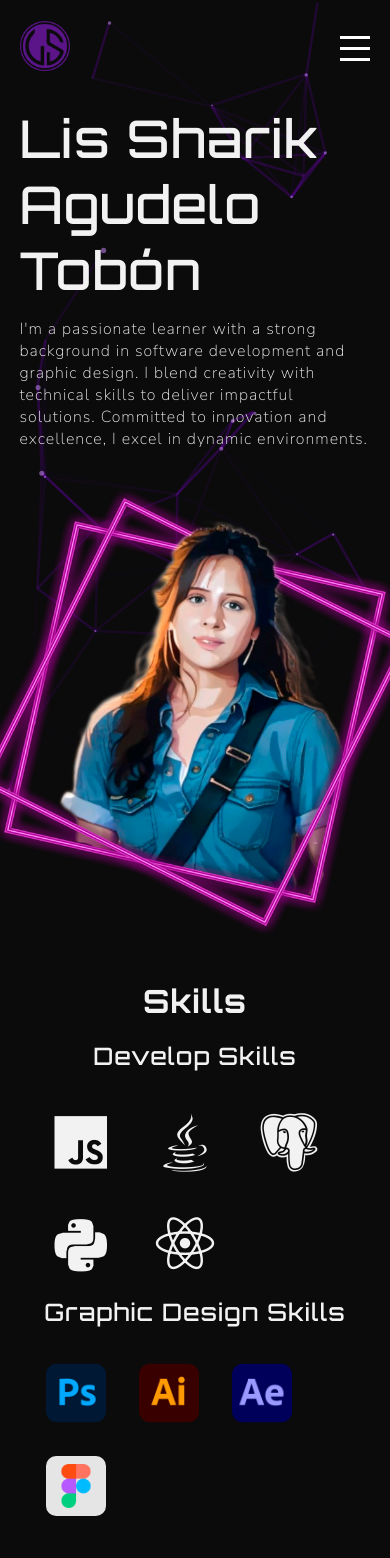
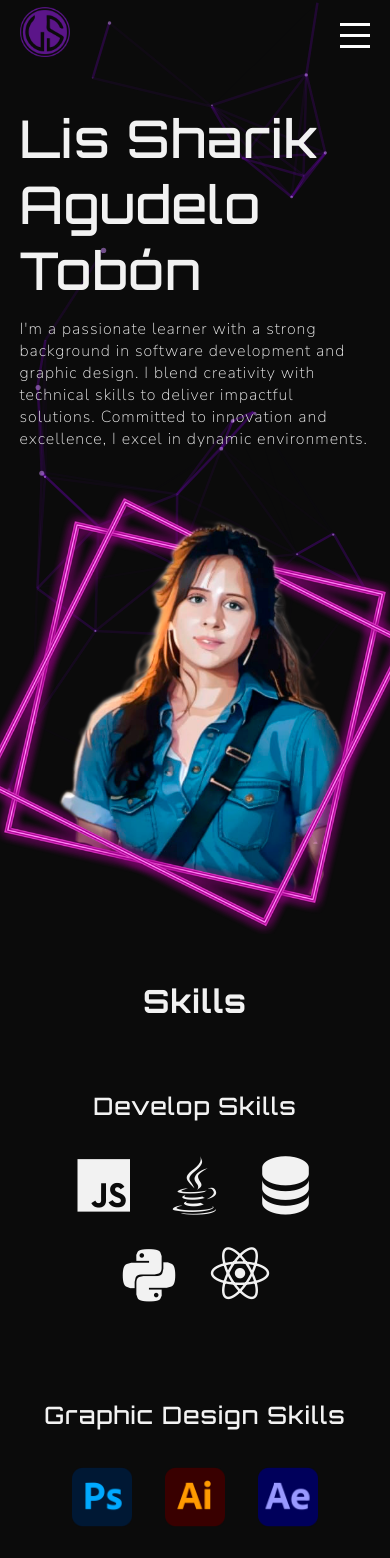
Before and after one commit to LisSharik/Portfolio-Lis_Sharik_Agudelo, a React (Vite) app: page / in a window 390 px wide. Shown: the top 1558 px of the page. Built offline with nearby package versions, Linux system fonts and the light colour scheme.

Commit message:
Ajustando cosas

```diff
--- a/src/components/Contacts/Contacts.css
+++ b/src/components/Contacts/Contacts.css
@@ -25,15 +25,18 @@
 .contacts{
     display: flex;
     justify-content: flex-start;
-    align-items: center;
+    align-items: flex-start;
     flex-wrap: wrap;
     gap: 20px;
     & p{
         display: flex;
+        justify-content: center;
+        align-items: center;
         gap: 10px;
     }
     & i{
         font-size: 24px;
+
     }
 }
 
--- a/src/components/Contacts/Contacts.jsx
+++ b/src/components/Contacts/Contacts.jsx
@@ -10,6 +10,7 @@ export function Contacts() {
             <p><i className='bx bxs-map'></i>Cl. 16 #55-129</p>
             <p><i className='bx bxs-phone'></i>+57 302 367 87 14</p>
             <p><i className='bx bxs-envelope' ></i>lissharik@gmail.com</p>
+            <p><i className='bx bxl-github'></i>LisSharik</p>
         </div>
       </div>
       <div className="map">
--- a/src/components/Menu/Menu.css
+++ b/src/components/Menu/Menu.css
@@ -54,11 +54,10 @@
         width: 100%;
         height: 8vh;
         position: fixed;
-        top: 15px;
         display: flex;
         justify-content: space-between;
         align-items: center;
-        padding: 0 20px;
+        padding: 35px 20px;
         background-color: transparent;
         z-index: 1000;
         transition: background-color 0.3s;
--- a/src/components/Skills/Skill.jsx
+++ b/src/components/Skills/Skill.jsx
@@ -12,7 +12,7 @@ export function Skills(){
                     <div className="skillsIcons">
                         <i className='bx bxl-javascript'></i>
                         <i className='bx bxl-java' ></i>
-                        <i className='bx bxl-postgresql' ></i>
+                        <i className='bx bxs-data'></i>
                         <i className='bx bxl-python' ></i>
                         <i className='bx bxl-react' ></i>
                     </div>
--- a/src/components/Skills/Skills.css
+++ b/src/components/Skills/Skills.css
@@ -16,6 +16,7 @@
     display: flex;
     justify-content: center;
     align-items: center;
+   margin-top: 50px;
 
 }
 
@@ -34,7 +35,7 @@
 .softwareDevelop .skillsIcons, .softwareDesign .skillsDesign{
     width: 70%;
     display: flex;
-    justify-content: flex-start;
+    justify-content: center;
     align-items: flex-start;
     flex-wrap: wrap;
 
@@ -42,7 +43,7 @@
 
 .softwareDevelop .skillsIcons i{
     font-size: 70px;
-    margin: 5%;
+    margin: 3%;
 }
 
 .softwareDesign .skillsDesign img{
@@ -63,6 +64,7 @@
     }
     .skillsContent{
         flex-direction: column;
+        gap: 80px;
     }
     .softwareDevelop, .softwareDesign{
         width: 100%;
```
Also changed, not shown: src/routes/routes.jsx (line endings or trailing spaces).
